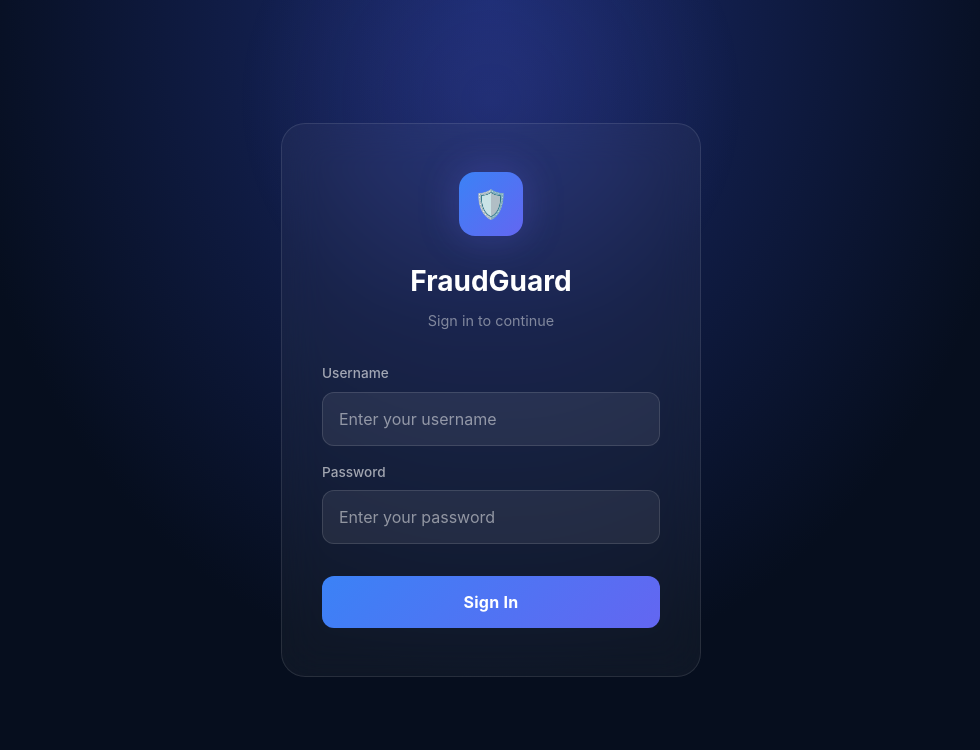
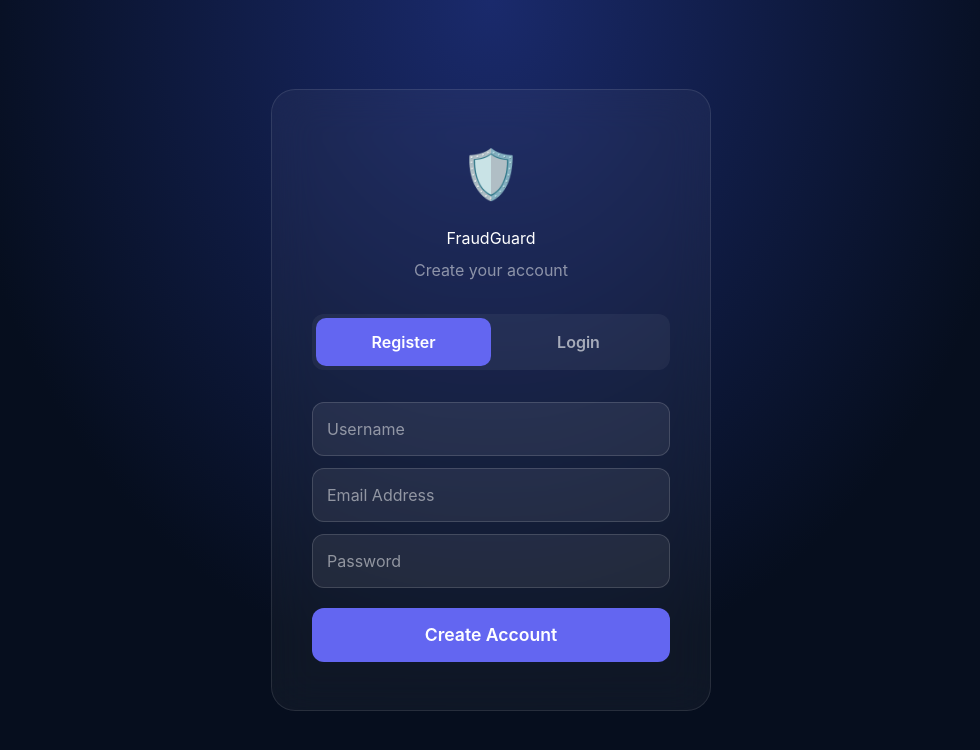
Before and after one commit to DeewanshiSharma/creditcardfraud, a React (Vite) app in the folder frontend/: page /login in a window 1280 px wide. Shown: the top 750 px of the page, without its empty margins (149-1129 px from the left). Built offline with nearby package versions, Linux system fonts and the light colour scheme.

Commit message:
Update Login.jsx

```diff
--- a/frontend/src/pages/Login.jsx
+++ b/frontend/src/pages/Login.jsx
@@ -1,51 +1,64 @@
+// src/pages/Auth.jsx
 import React, { useState } from 'react';
 
-export default function Login({ onLogin }) {
+export default function Auth({ onLogin }) {
+  const [tab, setTab] = useState('register'); // 'register' or 'login'
+
   const [username, setUsername] = useState('');
+  const [email, setEmail] = useState('');
   const [password, setPassword] = useState('');
   const [error, setError] = useState('');
   const [loading, setLoading] = useState(false);
-  const [shake, setShake] = useState(false);
 
-  const handleLogin = async () => {
-    if (!username || !password) {
-      setError('Please enter both username and password');
-      setShake(true);
-      setTimeout(() => setShake(false), 500);
-      return;
-    }
+  const handleSubmit = async (e) => {
+    e.preventDefault();
+    setError('');
+    setLoading(true);
 
-    setLoading(true);
-    setError('');
+    const isRegister = tab === 'register';
+    const url = isRegister
+      ? 'https://creditcardfraud-tyza.onrender.com/register'
+      : 'https://creditcardfraud-tyza.onrender.com/login';
 
     try {
-      const response = await fetch('http://127.0.0.1:8000/login', {
+      let response;
+
+      if (isRegister) {
+        response = await fetch(url, {
           method: 'POST',
-        headers: {
-          'Content-Type': 'application/x-www-form-urlencoded',
-        },
-        body: new URLSearchParams({
-          username: username,
-          password: password,
-        }),
+          headers: { 'Content-Type': 'application/json' },
+          body: JSON.stringify({ username, email, password })
         });
+      } else {
+        // Login
+        const formData = new URLSearchParams();
+        formData.append('username', username);
+        formData.append('password', password);
+
+        response = await fetch(url, {
+          method: 'POST',
+          headers: { 'Content-Type': 'application/x-www-form-urlencoded' },
+          body: formData
+        });
+      }
 
       const data = await response.json();
 
       if (response.ok) {
-        // Save token in localStorage
+        if (isRegister) {
+          alert('Account created successfully! Please login now.');
+          setTab('login');        // Switch to login tab
+          setPassword('');        // Clear password field
+        } else {
+          // Successful Login
           localStorage.setItem('token', data.access_token);
-
-        // Call parent function to show main app
           onLogin();
+        }
       } else {
-        setError(data.detail || 'Invalid username or password');
-        setShake(true);
-        setTimeout(() => setShake(false), 500);
+        setError(data.detail || 'Operation failed. Please try again.');
       }
     } catch (err) {
-      setError('Server error. Please try again later.');
-      console.error(err);
+      setError('Unable to connect to server. Please try again.');
     } finally {
       setLoading(false);
     }
@@ -60,128 +73,107 @@ export default function Login({ onLogin }) {
       justifyContent: 'center',
       padding: '1rem',
     }}>
-      {/* Glow orb */}
       <div style={{
-        position: 'fixed', top: '-100px', left: '50%', transform: 'translateX(-50%)',
-        width: '600px', height: '400px',
-        background: 'radial-gradient(circle, rgba(99,102,241,0.15) 0%, transparent 70%)',
-        pointerEvents: 'none',
-      }} />
-
-      <div style={{
-        width: '100%', maxWidth: '420px',
+        width: '100%', maxWidth: '440px',
         background: 'rgba(255,255,255,0.04)',
         border: '1px solid rgba(255,255,255,0.1)',
         borderRadius: '24px',
         padding: '3rem 2.5rem',
         backdropFilter: 'blur(20px)',
-        animation: shake ? 'shake 0.4s ease' : 'none',
       }}>
-        {/* Icon & Title */}
         <div style={{ textAlign: 'center', marginBottom: '2rem' }}>
-          <div style={{
-            width: '64px', height: '64px', borderRadius: '16px',
-            background: 'linear-gradient(135deg, #3b82f6, #6366f1)',
-            display: 'inline-flex', alignItems: 'center', justifyContent: 'center',
-            fontSize: '28px', marginBottom: '1.5rem',
-            boxShadow: '0 0 40px rgba(99,102,241,0.3)',
-          }}>🛡️</div>
-          <h1 style={{ fontSize: '1.75rem', fontWeight: 700, color: '#fff', margin: '0 0 0.5rem' }}>
-            FraudGuard
-          </h1>
-          <p style={{ color: 'rgba(255,255,255,0.45)', fontSize: '0.9rem', margin: 0 }}>
-            Sign in to continue
+          <div style={{ fontSize: '48px', marginBottom: '1rem' }}>🛡️</div>
+          <h1 style={{ color: '#fff', margin: '0 0 0.5rem' }}>FraudGuard</h1>
+          <p style={{ color: 'rgba(255,255,255,0.5)' }}>
+            {tab === 'register' ? 'Create your account' : 'Sign in to your account'}
           </p>
         </div>
 
-        {/* Username Input */}
-        <div style={{ marginBottom: '1rem' }}>
-          <label style={{ display: 'block', fontSize: '0.85rem', color: 'rgba(255,255,255,0.6)', marginBottom: '8px', fontWeight: 500 }}>
-            Username
-          </label>
+        {/* Tab Buttons */}
+        <div style={{ display: 'flex', marginBottom: '2rem', background: 'rgba(255,255,255,0.05)', borderRadius: '12px', padding: '4px' }}>
+          <button
+            onClick={() => setTab('register')}
+            style={{
+              flex: 1,
+              padding: '12px',
+              borderRadius: '10px',
+              border: 'none',
+              background: tab === 'register' ? '#6366f1' : 'transparent',
+              color: tab === 'register' ? 'white' : 'rgba(255,255,255,0.6)',
+              fontWeight: 600,
+              cursor: 'pointer'
+            }}
+          >
+            Register
+          </button>
+          <button
+            onClick={() => setTab('login')}
+            style={{
+              flex: 1,
+              padding: '12px',
+              borderRadius: '10px',
+              border: 'none',
+              background: tab === 'login' ? '#6366f1' : 'transparent',
+              color: tab === 'login' ? 'white' : 'rgba(255,255,255,0.6)',
+              fontWeight: 600,
+              cursor: 'pointer'
+            }}
+          >
+            Login
+          </button>
+        </div>
+
+        <form onSubmit={handleSubmit}>
           <input
             type="text"
+            placeholder="Username"
             value={username}
-            onChange={e => { setUsername(e.target.value); setError(''); }}
-            onKeyDown={e => e.key === 'Enter' && handleLogin()}
-            placeholder="Enter your username"
-            style={{
-              width: '100%',
-              background: 'rgba(255,255,255,0.07)',
-              border: error ? '1px solid rgba(239,68,68,0.6)' : '1px solid rgba(255,255,255,0.12)',
-              borderRadius: '12px',
-              padding: '14px 16px',
-              color: '#fff',
-              fontSize: '1rem',
-              outline: 'none',
-              boxSizing: 'border-box',
-            }}
+            onChange={(e) => setUsername(e.target.value)}
+            required
+            style={{ width: '100%', padding: '14px', marginBottom: '12px', borderRadius: '12px', background: 'rgba(255,255,255,0.07)', border: '1px solid rgba(255,255,255,0.15)', color: 'white' }}
           />
-        </div>
 
-        {/* Password Input */}
-        <div style={{ marginBottom: '1.5rem' }}>
-          <label style={{ display: 'block', fontSize: '0.85rem', color: 'rgba(255,255,255,0.6)', marginBottom: '8px', fontWeight: 500 }}>
-            Password
-          </label>
+          {tab === 'register' && (
+            <input
+              type="email"
+              placeholder="Email Address"
+              value={email}
+              onChange={(e) => setEmail(e.target.value)}
+              required
+              style={{ width: '100%', padding: '14px', marginBottom: '12px', borderRadius: '12px', background: 'rgba(255,255,255,0.07)', border: '1px solid rgba(255,255,255,0.15)', color: 'white' }}
+            />
+          )}
+
           <input
             type="password"
+            placeholder="Password"
             value={password}
-            onChange={e => { setPassword(e.target.value); setError(''); }}
-            onKeyDown={e => e.key === 'Enter' && handleLogin()}
-            placeholder="Enter your password"
-            style={{
-              width: '100%',
-              background: 'rgba(255,255,255,0.07)',
-              border: error ? '1px solid rgba(239,68,68,0.6)' : '1px solid rgba(255,255,255,0.12)',
-              borderRadius: '12px',
-              padding: '14px 16px',
-              color: '#fff',
-              fontSize: '1rem',
-              outline: 'none',
-              boxSizing: 'border-box',
-            }}
+            onChange={(e) => setPassword(e.target.value)}
+            required
+            style={{ width: '100%', padding: '14px', marginBottom: '20px', borderRadius: '12px', background: 'rgba(255,255,255,0.07)', border: '1px solid rgba(255,255,255,0.15)', color: 'white' }}
           />
-          {error && (
-            <p style={{ color: '#f87171', fontSize: '0.83rem', marginTop: '8px' }}>
-              {error}
-            </p>
-          )}
-        </div>
 
-        {/* Login Button */}
+          {error && <p style={{ color: '#f87171', textAlign: 'center', marginBottom: '15px' }}>{error}</p>}
+
           <button
-          onClick={handleLogin}
+            type="submit"
             disabled={loading}
             style={{
               width: '100%',
-            background: loading ? '#4b5563' : 'linear-gradient(135deg, #3b82f6, #6366f1)',
+              padding: '14px',
+              background: '#6366f1',
+              color: 'white',
               border: 'none',
               borderRadius: '12px',
-            padding: '14px',
-            color: '#fff',
-            fontSize: '1rem',
-            fontWeight: 700,
-            cursor: loading ? 'not-allowed' : 'pointer',
-            marginTop: '0.5rem',
-            transition: 'opacity 0.2s',
-            letterSpacing: '0.3px',
-            opacity: loading ? 0.8 : 1,
+              fontSize: '1.1rem',
+              fontWeight: 600,
+              cursor: loading ? 'not-allowed' : 'pointer'
             }}
           >
-          {loading ? 'Signing In...' : 'Sign In'}
+            {loading ? 'Processing...' : tab === 'register' ? 'Create Account' : 'Sign In'}
           </button>
+        </form>
       </div>
-
-      <style>{`
-        @keyframes shake {
-          0%, 100% { transform: translateX(0); }
-          20% { transform: translateX(-8px); }
-          40% { transform: translateX(8px); }
-          60% { transform: translateX(-5px); }
-          80% { transform: translateX(5px); }
-        }
-      `}</style>
     </div>
   );
 }
```
Lines whose indentation alone changed are shown as unchanged.
